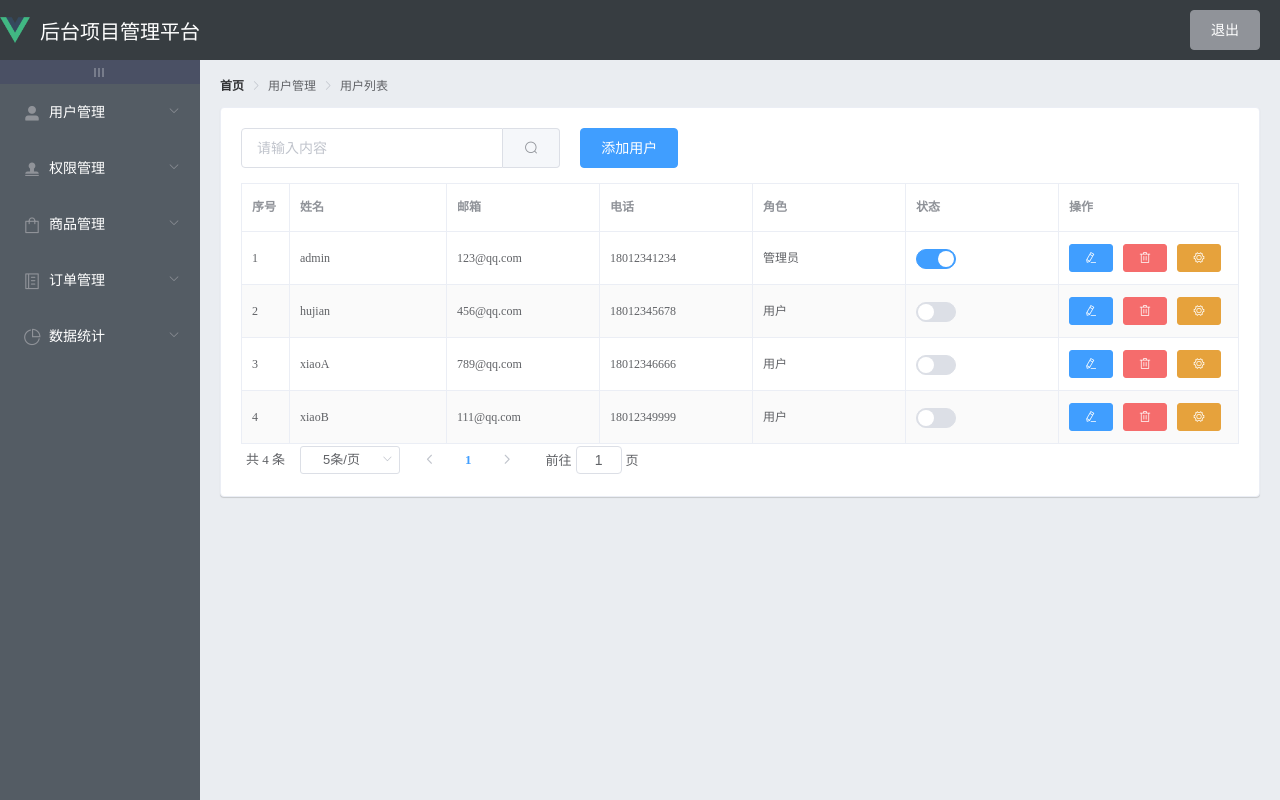
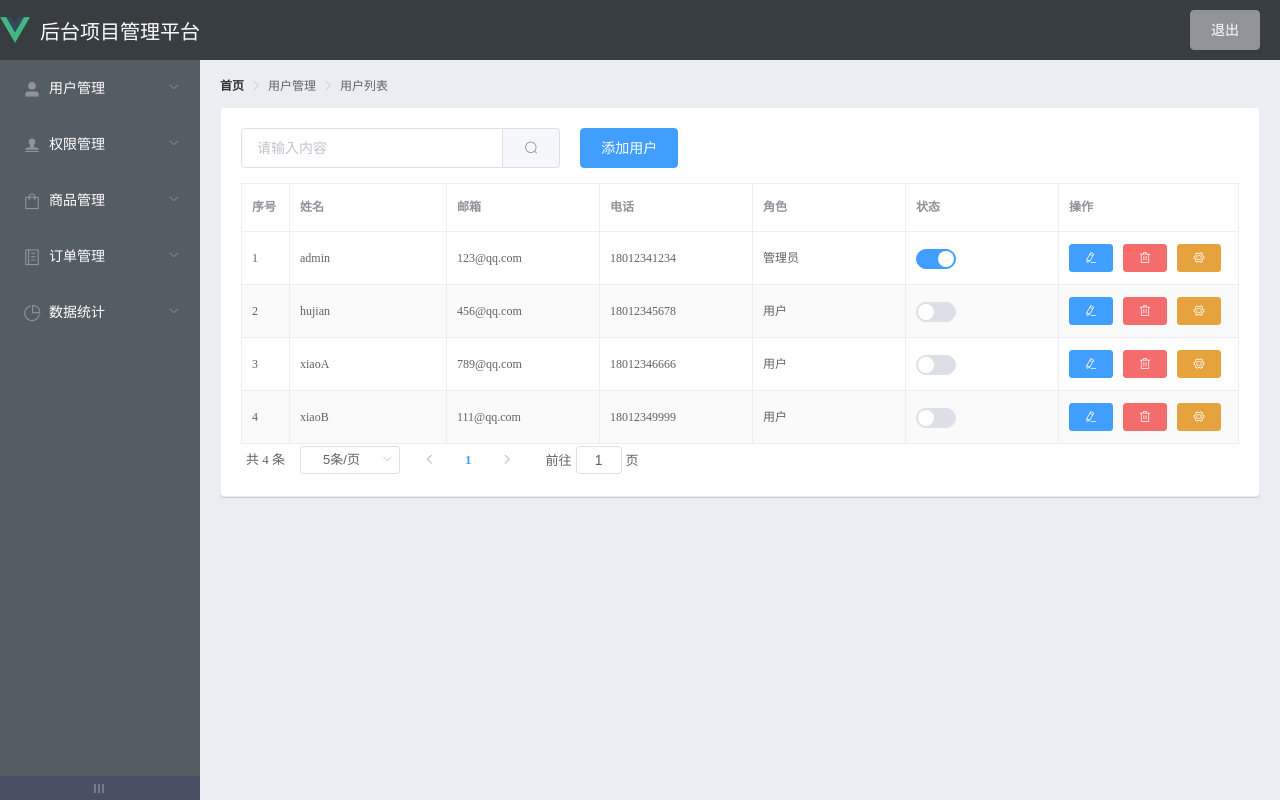
Before and after one commit to kinghuuu/vue_elm, a Vue app: page /#/users in a window 1280 px wide. Built offline with nearby package versions, Linux system fonts and the light colour scheme.

Commit message:
优化右侧菜单栏样式

```diff
--- a/src/components/Home.vue
+++ b/src/components/Home.vue
@@ -21,7 +21,6 @@
           router
           :default-active="activePath"
         >
-          <div class="toggle-button" @click="toggleCollapse">|||</div>
           <!-- 一级菜单 -->
           <el-submenu :index="item.id + ''" v-for="item in menuList" :key="item.id">
             <!-- 一级菜单模板区域 -->
@@ -43,6 +42,7 @@
               </template>
             </el-menu-item>
           </el-submenu>
+          <div class="toggle-button" @click="toggleCollapse">|||</div>
         </el-menu>
       </el-aside>
       <!-- 页面主题部分 -->
@@ -148,6 +148,7 @@ export default {
   background-color: #545c64;
   .el-menu {
     border-right: none;
+    height: 100%;
   }
 }
 .el-main {
@@ -161,5 +162,8 @@ export default {
   text-align: center;
   letter-spacing: 0.2em;
   cursor: pointer;
+  position: absolute;
+  width: 100%;
+  bottom: 0;
 }
 </style>
```
